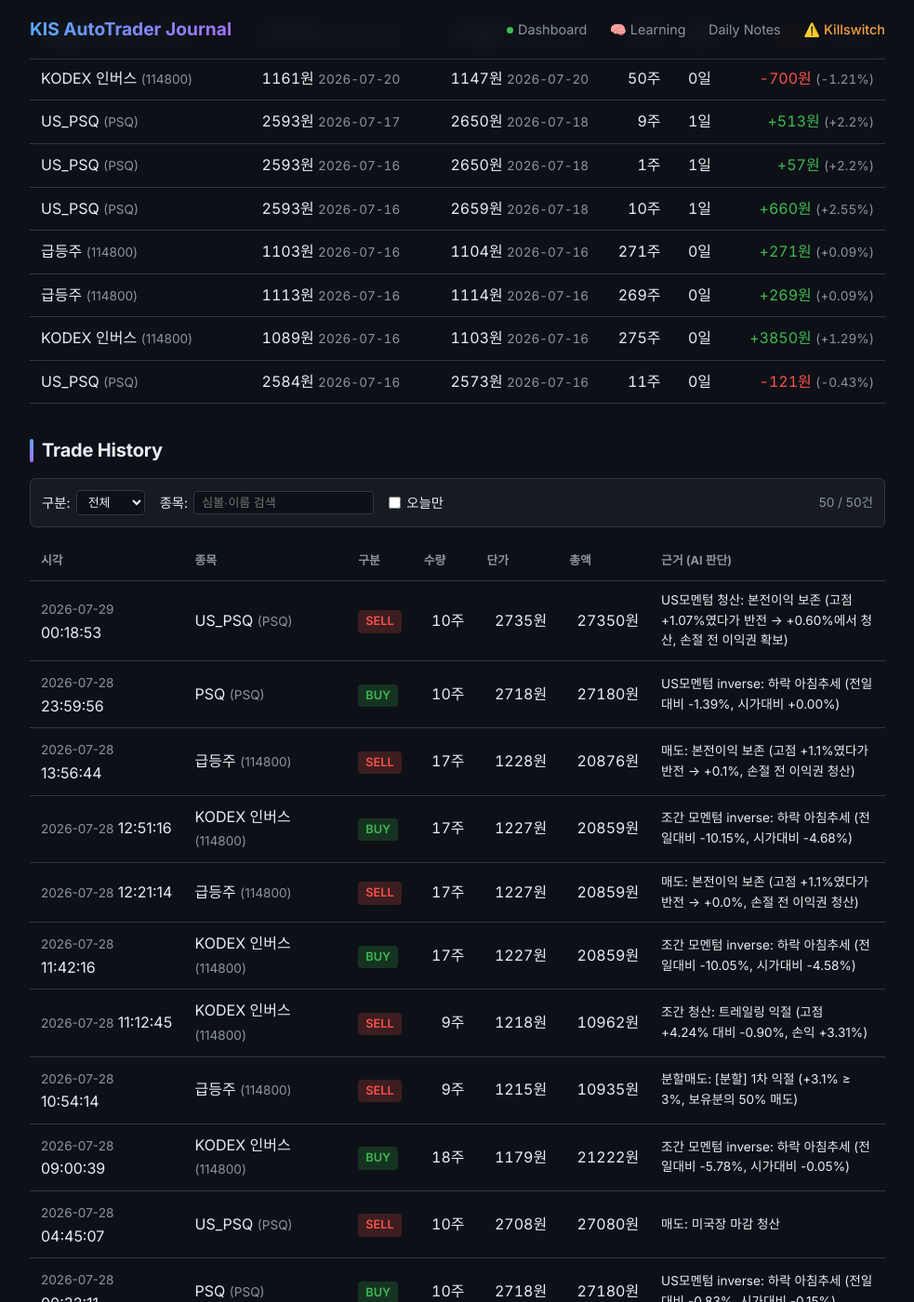
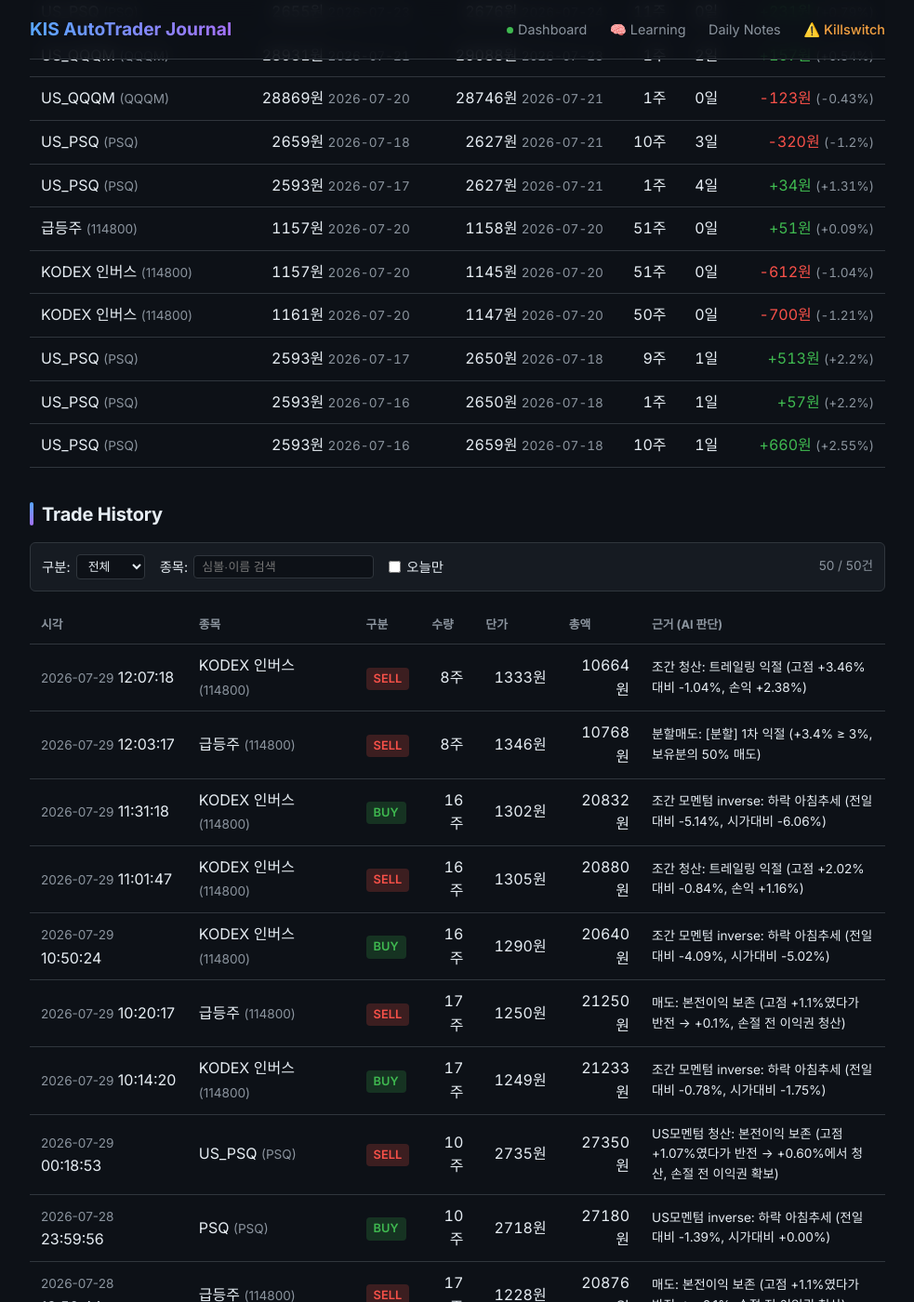
Before and after one commit to BudongJW/kis-trading-journal, a Jekyll site: the page built from index.html, in a window 1280 px wide and 1400 px high, scrolled down 4190 px. Shown: the whole window at 93% size, without its empty margins (148-1131 px from the left). Built offline with Jekyll 4.4.1, drawn with Linux system fonts in a browser that asks for light colours; nearby versions of some CDN libraries; some of the changed text lies outside the part shown.

Commit message:
auto: portfolio update 14:40

```diff
--- a/_data/portfolio.json
+++ b/_data/portfolio.json
@@ -1,7 +1,7 @@
 {
-  "updated_at": "2026-07-29T06:56:22.734875+09:00",
+  "updated_at": "2026-07-29T14:40:18.290689+09:00",
   "initial_capital": 500000,
-  "cash": 871430,
+  "cash": 433515,
   "holdings": [],
   "reconcile": {
     "matched": 0,
@@ -17,101 +17,17 @@
     "set_by": ""
   },
   "holdings_value": 0,
-  "total_value": 872070,
-  "total_pnl": -1789,
-  "total_pnl_pct": -0.2,
-  "realized_pnl": -1789,
+  "total_value": 434939,
+  "total_pnl": -932,
+  "total_pnl_pct": -0.21,
+  "realized_pnl": -932,
   "unrealized_pnl": 0,
-  "total_trades": 168,
-  "completed_trades": 90,
-  "winning_trades": 51,
+  "total_trades": 175,
+  "completed_trades": 94,
+  "winning_trades": 55,
   "losing_trades": 37,
-  "win_rate": 56.7,
+  "win_rate": 58.5,
   "trades": [
-    {
-      "timestamp": "2026-07-16T10:05:32",
-      "date": "2026-07-16",
-      "time": "10:05:32",
-      "symbol": "114800",
-      "name": "KODEX 인버스",
-      "side": "sell",
-      "qty": 275,
-      "price": 1103,
-      "amount": 303325,
-      "reason": "조간 청산: 트레일링 익절 (고점 +2.11% 대비 -0.81%, 손익 +1.29%)"
-    },
-    {
-      "timestamp": "2026-07-16T10:35:08",
-      "date": "2026-07-16",
-      "time": "10:35:08",
-      "symbol": "114800",
-      "name": "KODEX 인버스",
-      "side": "buy",
-      "qty": 269,
-      "price": 1113,
-      "amount": 299397,
-      "reason": "조간 모멘텀 inverse: 하락 아침추세 (전일대비 -7.24%, 시가대비 -2.55%)"
-    },
-    {
-      "timestamp": "2026-07-16T11:23:32",
-      "date": "2026-07-16",
-      "time": "11:23:32",
-      "symbol": "114800",
-      "name": "급등주",
-      "side": "sell",
-      "qty": 269,
-      "price": 1114,
-      "amount": 299666,
-      "reason": "매도: 본전이익 보존 (고점 +0.9%였다가 반전 → +0.1%, 손절 전 이익권 청산)"
-    },
-    {
-      "timestamp": "2026-07-16T11:53:03",
-      "date": "2026-07-16",
-      "time": "11:53:03",
-      "symbol": "114800",
-      "name": "KODEX 인버스",
-      "side": "buy",
-      "qty": 271,
-      "price": 1103,
-      "amount": 298913,
-      "reason": "조간 모멘텀 inverse: 하락 아침추세 (전일대비 -6.18%, 시가대비 -1.44%)"
-    },
-    {
-      "timestamp": "2026-07-16T12:59:32",
-      "date": "2026-07-16",
-      "time": "12:59:32",
-      "symbol": "114800",
-      "name": "급등주",
-      "side": "sell",
-      "qty": 271,
-      "price": 1104,
-      "amount": 299184,
-      "reason": "매도: 본전이익 보존 (고점 +0.8%였다가 반전 → +0.1%, 손절 전 이익권 청산)"
-    },
-    {
-      "timestamp": "2026-07-16T23:39:59",
-      "date": "2026-07-16",
-      "time": "23:39:59",
-      "symbol": "PSQ",
-      "name": "PSQ",
-      "side": "buy",
-      "qty": 11,
-      "price": 2593,
-      "amount": 28523,
-      "reason": "US모멘텀 inverse: 하락 아침추세 (전일대비 -0.85%, 시가대비 -0.07%)"
-    },
-    {
-      "timestamp": "2026-07-17T00:00:59",
-      "date": "2026-07-17",
-      "time": "00:00:59",
-      "symbol": "PSQ",
-      "name": "PSQ",
-      "side": "buy",
-      "qty": 10,
-      "price": 2593,
-      "amount": 25930,
-      "reason": "US모멘텀 inverse: 하락 아침추세 (전일대비 -0.84%, 시가대비 +0.00%)"
-    },
     {
       "timestamp": "2026-07-18T00:00:59",
       "date": "2026-07-18",
@@ -627,65 +543,93 @@
       "price": 2735,
       "amount": 27350,
       "reason": "US모멘텀 청산: 본전이익 보존 (고점 +1.07%였다가 반전 → +0.60%에서 청산, 손절 전 이익권 확보)"
+    },
+    {
+      "timestamp": "2026-07-29T10:14:20",
+      "date": "2026-07-29",
+      "time": "10:14:20",
+      "symbol": "114800",
+      "name": "KODEX 인버스",
+      "side": "buy",
+      "qty": 17,
+      "price": 1249,
+      "amount": 21233,
+      "reason": "조간 모멘텀 inverse: 하락 아침추세 (전일대비 -0.78%, 시가대비 -1.75%)"
+    },
+    {
+      "timestamp": "2026-07-29T10:20:17",
+      "date": "2026-07-29",
+      "time": "10:20:17",
+      "symbol": "114800",
+      "name": "급등주",
+      "side": "sell",
+      "qty": 17,
+      "price": 1250,
+      "amount": 21250,
+      "reason": "매도: 본전이익 보존 (고점 +1.1%였다가 반전 → +0.1%, 손절 전 이익권 청산)"
+    },
+    {
+      "timestamp": "2026-07-29T10:50:24",
+      "date": "2026-07-29",
+      "time": "10:50:24",
+      "symbol": "114800",
+      "name": "KODEX 인버스",
+      "side": "buy",
+      "qty": 16,
+      "price": 1290,
+      "amount": 20640,
+      "reason": "조간 모멘텀 inverse: 하락 아침추세 (전일대비 -4.09%, 시가대비 -5.02%)"
+    },
+    {
+      "timestamp": "2026-07-29T11:01:47",
+      "date": "2026-07-29",
+      "time": "11:01:47",
+      "symbol": "114800",
+      "name": "KODEX 인버스",
+      "side": "sell",
+      "qty": 16,
+      "price": 1305,
+      "amount": 20880,
+      "reason": "조간 청산: 트레일링 익절 (고점 +2.02% 대비 -0.84%, 손익 +1.16%)"
+    },
+    {
+      "timestamp": "2026-07-29T11:31:18",
+      "date": "2026-07-29",
+      "time": "11:31:18",
+      "symbol": "114800",
+      "name": "KODEX 인버스",
+      "side": "buy",
+      "qty": 16,
+      "price": 1302,
+      "amount": 20832,
+      "reason": "조간 모멘텀 inverse: 하락 아침추세 (전일대비 -5.14%, 시가대비 -6.06%)"
+    },
+    {
+      "timestamp": "2026-07-29T12:03:17",
+      "date": "2026-07-29",
+      "time": "12:03:17",
+      "symbol": "114800",
+      "name": "급등주",
+      "side": "sell",
+      "qty": 8,
+      "price": 1346,
+      "amount": 10768,
+      "reason": "분할매도: [분할] 1차 익절 (+3.4% ≥ 3%, 보유분의 50% 매도)"
+    },
+    {
+      "timestamp": "2026-07-29T12:07:18",
+      "date": "2026-07-29",
+      "time": "12:07:18",
+      "symbol": "114800",
+      "name": "KODEX 인버스",
+      "side": "sell",
+      "qty": 8,
+      "price": 1333,
+      "amount": 10664,
+      "reason": "조간 청산: 트레일링 익절 (고점 +3.46% 대비 -1.04%, 손익 +2.38%)"
     }
   ],
   "realized": [
-    {
-      "symbol": "PSQ",
-      "name": "US_PSQ",
-      "buy_date": "2026-07-16",
-      "buy_time": "00:23:41",
-      "buy_price": 2584,
-      "sell_date": "2026-07-16",
-      "sell_time": "04:45:38",
-      "sell_price": 2573,
-      "qty": 11,
-      "pnl": -121,
-      "pnl_pct": -0.43,
-      "hold_days": 0
-    },
-    {
-      "symbol": "114800",
-      "name": "KODEX 인버스",
-      "buy_date": "2026-07-16",
-      "buy_time": "09:01:33",
-      "buy_price": 1089,
-      "sell_date": "2026-07-16",
-      "sell_time": "10:05:32",
-      "sell_price": 1103,
-      "qty": 275,
-      "pnl": 3850,
-      "pnl_pct": 1.29,
-      "hold_days": 0
-    },
-    {
-      "symbol": "114800",
-      "name": "급등주",
-      "buy_date": "2026-07-16",
-      "buy_time": "10:35:08",
-      "buy_price": 1113,
-      "sell_date": "2026-07-16",
-      "sell_time": "11:23:32",
-      "sell_price": 1114,
-      "qty": 269,
-      "pnl": 269,
-      "pnl_pct": 0.09,
-      "hold_days": 0
-    },
-    {
-      "symbol": "114800",
-      "name": "급등주",
-      "buy_date": "2026-07-16",
-      "buy_time": "11:53:03",
-      "buy_price": 1103,
-      "sell_date": "2026-07-16",
-      "sell_time": "12:59:32",
-      "sell_price": 1104,
-      "qty": 271,
-      "pnl": 271,
-      "pnl_pct": 0.09,
-      "hold_days": 0
-    },
     {
       "symbol": "PSQ",
       "name": "US_PSQ",
@@ -1049,51 +993,118 @@
       "pnl": 153,
       "pnl_pct": 0.63,
       "hold_days": 0
+    },
+    {
+      "symbol": "114800",
+      "name": "급등주",
+      "buy_date": "2026-07-29",
+      "buy_time": "10:14:20",
+      "buy_price": 1249,
+      "sell_date": "2026-07-29",
+      "sell_time": "10:20:17",
+      "sell_price": 1250,
+      "qty": 17,
+      "pnl": 17,
+      "pnl_pct": 0.08,
+      "hold_days": 0
+    },
+    {
+      "symbol": "114800",
+      "name": "KODEX 인버스",
+      "buy_date": "2026-07-29",
+      "buy_time": "10:50:24",
+      "buy_price": 1290,
+      "sell_date": "2026-07-29",
+      "sell_time": "11:01:47",
+      "sell_price": 1305,
+      "qty": 16,
+      "pnl": 240,
+      "pnl_pct": 1.16,
+      "hold_days": 0
+    },
+    {
+      "symbol": "114800",
+      "name": "급등주",
+      "buy_date": "2026-07-29",
+      "buy_time": "11:31:18",
+      "buy_price": 1302,
+      "sell_date": "2026-07-29",
+      "sell_time": "12:03:17",
+      "sell_price": 1346,
+      "qty": 8,
+      "pnl": 352,
+      "pnl_pct": 3.38,
+      "hold_days": 0
+    },
+    {
+      "symbol": "114800",
+      "name": "KODEX 인버스",
+      "buy_date": "2026-07-29",
+      "buy_time": "11:31:18",
+      "buy_price": 1302,
+      "sell_date": "2026-07-29",
+      "sell_time": "12:07:18",
+      "sell_price": 1333,
+      "qty": 8,
+      "pnl": 248,
+      "pnl_pct": 2.38,
+      "hold_days": 0
     }
   ],
   "rejected_orders": [],
   "today_summary": {
     "date": "2026-07-29",
-    "buys": 0,
-    "sells": 1,
-    "completed_round_trips": 2,
-    "buy_notional": 0,
-    "sell_notional": 27350,
-    "fees": 68,
-    "taxes": 0,
-    "total_cost": 68,
-    "realized_pnl_gross": 199,
-    "realized_pnl_net": 131,
+    "buys": 3,
+    "sells": 5,
+    "completed_round_trips": 6,
+    "buy_notional": 62705,
+    "sell_notional": 90912,
+    "fees": 87,
+    "taxes": 147,
+    "total_cost": 234,
+    "realized_pnl_gross": 1056,
+    "realized_pnl_net": 822,
     "best_trade": {
-      "symbol": "PSQ",
-      "name": "US_PSQ",
-      "pnl": 153,
-      "pnl_pct": 0.63
+      "symbol": "114800",
+      "name": "급등주",
+      "pnl": 352,
+      "pnl_pct": 3.38
     },
     "worst_trade": {
-      "symbol": "PSQ",
-      "name": "US_PSQ",
-      "pnl": 46,
-      "pnl_pct": 1.71
+      "symbol": "114800",
+      "name": "급등주",
+      "pnl": 17,
+      "pnl_pct": 0.08
     }
   },
   "costs": {
-    "total_fees": 6007,
-    "total_taxes": 22333,
-    "total_cost": 28340,
-    "realized_pnl_gross": -1789,
-    "realized_pnl_net": -30129,
+    "total_fees": 6026,
+    "total_taxes": 22480,
+    "total_cost": 28506,
+    "realized_pnl_gross": -932,
+    "realized_pnl_net": -29438,
     "tax_exemption_remaining_krw": 2500000
   },
   "performance": {
     "sharpe_ratio": -0.0,
     "max_drawdown_pct": -100.0,
-    "profit_factor": 0.97,
-    "avg_win_pct": 1.62,
+    "profit_factor": 0.99,
+    "avg_win_pct": 1.63,
     "avg_loss_pct": -1.71,
-    "total_return_pct": -0.36
+    "total_return_pct": -0.19
   },
-  "r_summary": {},
+  "r_summary": {
+    "total_trades": 1,
+    "avg_r": 0.03,
+    "median_r": 0.03,
+    "win_rate": 1.0,
+    "avg_win_r": 0.03,
+    "avg_loss_r": 0,
+    "expectancy_r": 0.03,
+    "best_r": 0.03,
+    "worst_r": 0.03,
+    "last_updated": "2026-07-29 10:20"
+  },
   "daily_history": [
     {
       "date": "2026-05-12",
@@ -1901,14 +1912,14 @@
     },
     {
       "date": "2026-07-29",
-      "total_value": 872070,
-      "cash": 871430,
-      "holdings_value": 0,
-      "day_pnl": 131,
-      "cumul_pnl": -1789,
-      "realized_pnl": -1789,
+      "total_value": 434939,
+      "cash": 433515,
+      "holdings_value": 0,
+      "day_pnl": 822,
+      "cumul_pnl": -932,
+      "realized_pnl": -932,
       "unrealized_pnl": 0,
-      "net_deposit": 373859,
+      "net_deposit": -64129,
       "regime": "sideways",
       "hmm_state": "bear",
       "confidence": 0.31,
@@ -1923,7 +1934,7 @@
     "vol_percentile": 56.0,
     "overnight_gap": {
       "direction": "neutral",
-      "strength": 0.1,
+      "strength": 0.15,
       "action": "normal"
     },
     "strong_sectors": [
@@ -1979,7 +1990,7 @@
     ]
   },
   "risk": {
-    "kelly_f": 0.1235,
+    "kelly_f": 0.1437,
     "drawdown_scale": 1.2,
     "drawdown_reason": "3연속 수익 → 120% 확대",
     "stop_type": "ATR×1.5 동적",
@@ -1989,24 +2000,21 @@
     "trained": false
   },
   "bear_strategy": {
-    "regime": "BULL",
-    "enabled": false
+    "enabled": true,
+    "regime": "BEAR",
+    "confidence": 0.65,
+    "sma_ratio": 0.1034,
+    "canary_bad": 1,
+    "canary_scores": {
+      "195930": 0.7646,
+      "132030": -1.0035
+    }
   },
   "us_session": {
     "enabled": true,
-    "cash_usd": 0.0,
-    "positions": 1,
-    "holdings": [
-      {
-        "symbol": "PSQ",
-        "qty": 11,
-        "buy_price": 27.1876,
-        "current_price": 27.1876,
-        "pnl_pct": 0.0,
-        "exchange": "AMEX",
-        "asset_type": "us_long"
-      }
-    ],
+    "cash_usd": 294.696733,
+    "positions": 0,
+    "holdings": [],
     "max_positions": 3,
     "budget_pct": 0.4,
     "regime_linked": true,
@@ -2061,8 +2069,8 @@
     },
     "overnight": {
       "direction": "neutral",
-      "nasdaq_change": -0.18,
-      "sp500_change": 0.02,
+      "nasdaq_change": -1.02,
+      "sp500_change": 0.13,
       "recommended_action": "normal"
     },
     "strong_sectors": [
@@ -2071,14 +2079,14 @@
       "철강"
     ],
     "lgbm": {
-      "accuracy": 80.6,
-      "auc": 0.8793,
-      "n_samples": 180,
-      "trained_at": "2026-07-28T18:42:27.268085",
+      "accuracy": 77.8,
+      "auc": 0.8824,
+      "n_samples": 177,
+      "trained_at": "2026-07-29T07:33:36.707984",
       "top_features": [
         {
           "name": "momentum_accel_3d",
-          "importance": 335.4
+          "importance": 342.4
         },
         {
           "name": "body_ratio",
@@ -2090,19 +2098,19 @@
         },
         {
           "name": "upper_shadow",
-          "importance": 187.5
+          "importance": 188.3
         },
         {
           "name": "obv_slope_10",
-          "importance": 184.8
+          "importance": 185.7
         },
         {
           "name": "ret_3d",
-          "importance": 173.4
+          "importance": 180.3
         },
         {
           "name": "momentum_accel",
-          "importance": 172.4
+          "importance": 173.2
         },
         {
           "name": "di_plus",
@@ -2171,10 +2179,10 @@
     "game": {
       "level": 9,
       "title": "베테랑",
-      "xp": 27703,
-      "xp_in_level": 7076,
+      "xp": 28824,
+      "xp_in_level": 8197,
       "xp_for_next": 8849,
-      "progress_pct": 80.0,
+      "progress_pct": 92.6,
       "achievements": [
         {
           "icon": "🎯",
@@ -2229,28 +2237,28 @@
         {
           "label": "예측력",
           "icon": "🎯",
-          "value": 81,
+          "value": 78,
           "suffix": "%",
-          "bar": 81
+          "bar": 78
         },
         {
           "label": "승률",
           "icon": "📈",
-          "value": 57,
+          "value": 58,
           "suffix": "%",
-          "bar": 57
+          "bar": 58
         },
         {
           "label": "거래경험",
           "icon": "💼",
-          "value": 168,
+          "value": 175,
           "suffix": "건",
           "bar": null
         },
         {
           "label": "학습데이터",
           "icon": "📚",
-          "value": 180,
+          "value": 177,
           "suffix": "샘플",
           "bar": null
         }
@@ -2259,24 +2267,24 @@
     }
   },
   "day_plan": {
-    "stance": "CAUTIOUS",
+    "stance": "DEFENSIVE",
     "forced": false,
-    "auto_stance": "CAUTIOUS",
-    "stance_kr": "신중",
-    "budget_pct": 0.4,
-    "max_new_positions": 2,
-    "allow_long": true,
+    "auto_stance": "DEFENSIVE",
+    "stance_kr": "방어",
+    "budget_pct": 0.25,
+    "max_new_positions": 1,
+    "allow_long": false,
     "allow_inverse": true,
     "allow_leverage": false,
-    "size_mult": 0.6,
-    "k_effective": 0.75,
-    "allow_summary": "롱/인버스",
-    "briefing": "오늘 스탠스 신중(CAUTIOUS) · 레짐 CAUTION·신뢰도 31% · 美 오버나이트 neutral(-0.2%) · 예산 40%·최대 2종목·허용 롱/인버스",
+    "size_mult": 0.4,
+    "k_effective": 0.8,
+    "allow_summary": "인버스",
+    "briefing": "오늘 스탠스 방어(DEFENSIVE) · 레짐 BEAR·신뢰도 31% · 美 오버나이트 neutral(-1.0%) · 예산 25%·최대 1종목·허용 인버스",
     "signals": {
-      "regime": "CAUTION",
+      "regime": "BEAR",
       "confidence": 0.31,
       "direction": "neutral",
-      "nasdaq_change": -0.18,
+      "nasdaq_change": -1.02,
       "high_vol": false,
       "vol_percentile": 56.0,
       "rapid_level": "NONE"
@@ -2286,10 +2294,10 @@
     "enabled": true,
     "dry_run": true,
     "gate_allowed": false,
-    "gate_reason": "레짐 CAUTION(BULL 아님) → 레버리지 금지",
+    "gate_reason": "레짐 BEAR(BULL 아님) → 레버리지 금지",
     "hard_stop_pct": 0.04,
     "max_weight": 0.15,
-    "regime": "CAUTION",
+    "regime": "BEAR",
     "hmm_state": "bear",
     "hmm_confidence": 0.599,
     "universe": [
```
Also changed, not shown: state/trades.csv (+7 -0 lines).
